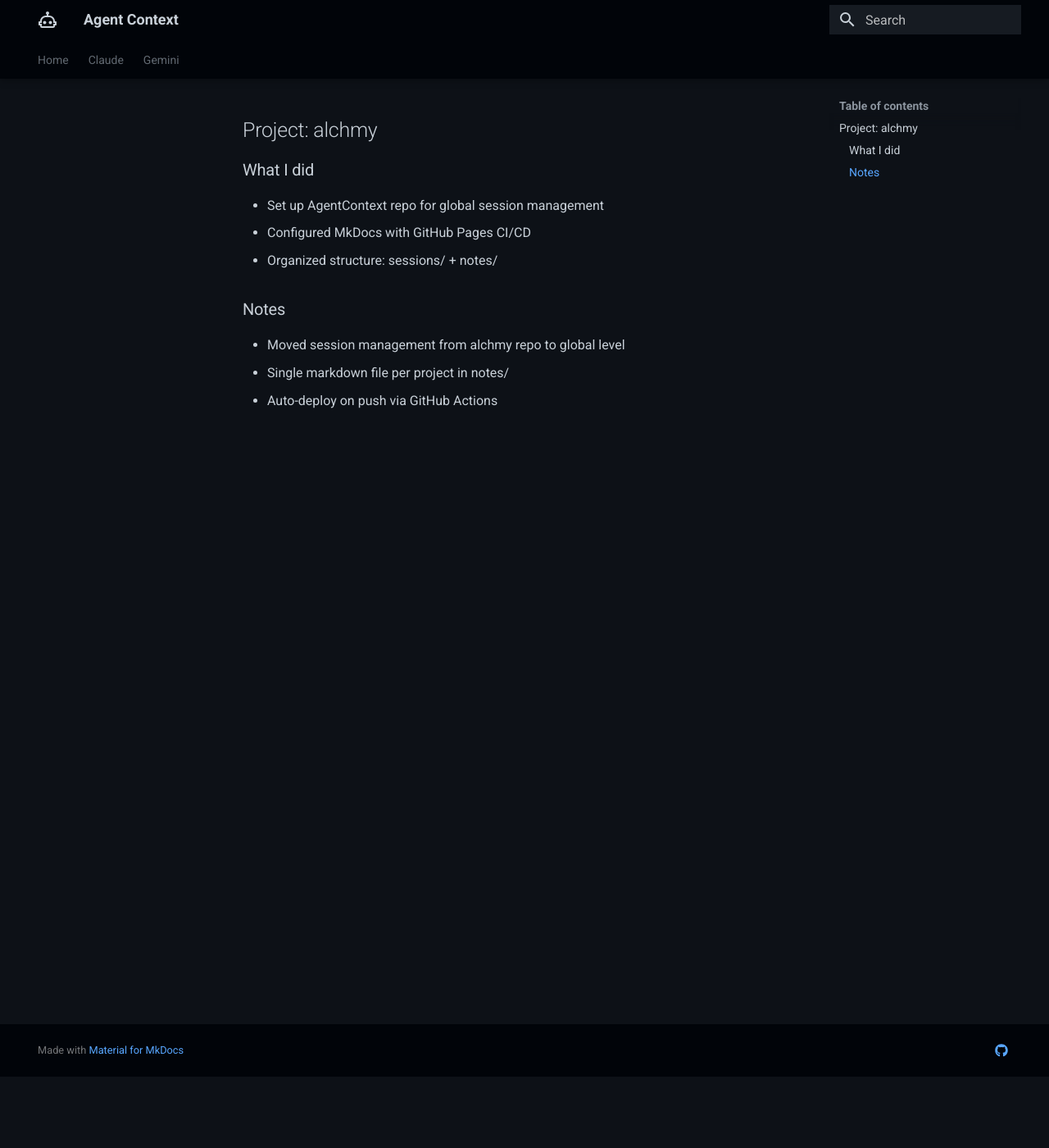
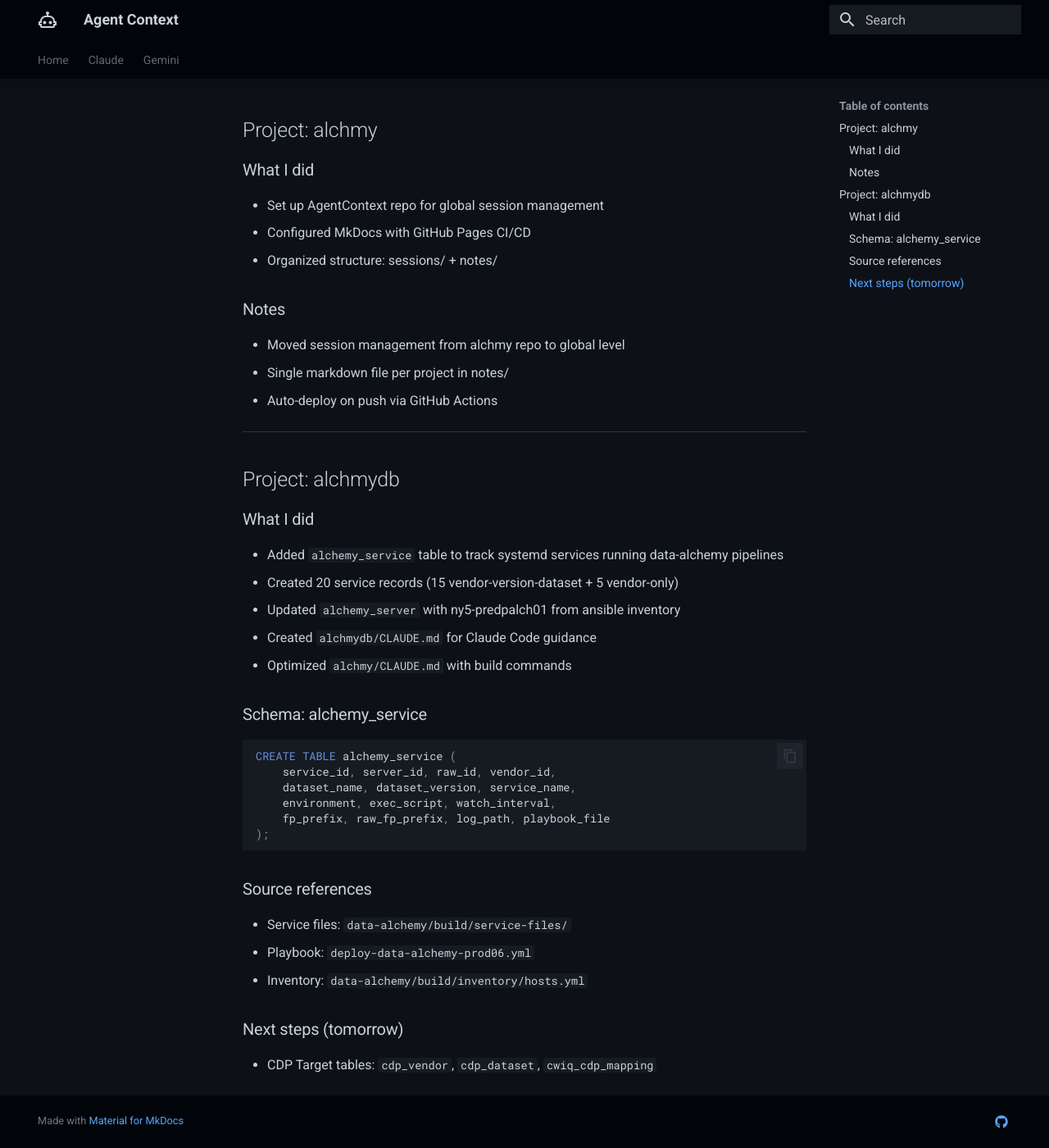
Before and after one commit to ThanuMahee12/AgentContext, an MkDocs documentation site: the page built from docs/Claude/sessions/2026-01-11.md, in a window 1280 px wide and 1400 px high, scrolled down 87 px. Shown: the whole window at 82% size. Built offline with MkDocs 1.6.1 and Material for MkDocs 9.7.7, drawn with Linux system fonts in a browser that asks for light colours.

Commit message:
claude: 2026-01-11 alchmydb session

````diff
--- a/docs/Claude/sessions/2026-01-11.md
+++ b/docs/Claude/sessions/2026-01-11.md
@@ -11,3 +11,32 @@
 - Moved session management from alchmy repo to global level
 - Single markdown file per project in notes/
 - Auto-deploy on push via GitHub Actions
+
+---
+
+## Project: alchmydb
+
+### What I did
+- Added `alchemy_service` table to track systemd services running data-alchemy pipelines
+- Created 20 service records (15 vendor-version-dataset + 5 vendor-only)
+- Updated `alchemy_server` with ny5-predpalch01 from ansible inventory
+- Created `alchmydb/CLAUDE.md` for Claude Code guidance
+- Optimized `alchmy/CLAUDE.md` with build commands
+
+### Schema: alchemy_service
+```sql
+CREATE TABLE alchemy_service (
+    service_id, server_id, raw_id, vendor_id,
+    dataset_name, dataset_version, service_name,
+    environment, exec_script, watch_interval,
+    fp_prefix, raw_fp_prefix, log_path, playbook_file
+);
+```
+
+### Source references
+- Service files: `data-alchemy/build/service-files/`
+- Playbook: `deploy-data-alchemy-prod06.yml`
+- Inventory: `data-alchemy/build/inventory/hosts.yml`
+
+### Next steps (tomorrow)
+- CDP Target tables: `cdp_vendor`, `cdp_dataset`, `cwiq_cdp_mapping`
````
